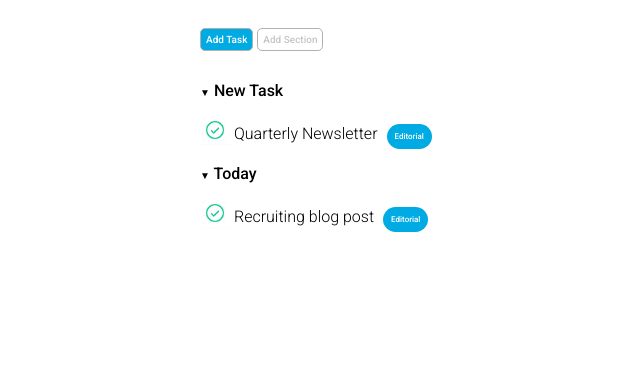
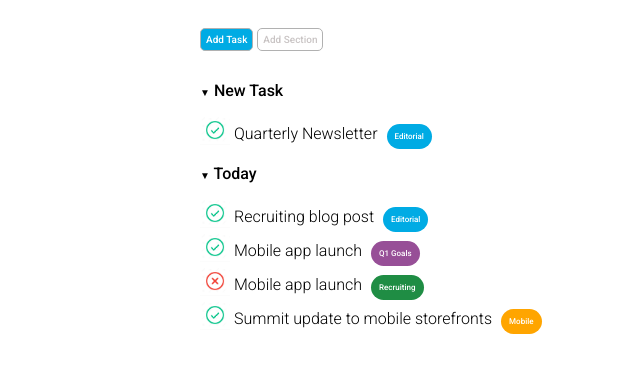
Before and after one commit to teoibnz/html-css-toboolist, a plain HTML site: page index.html in a window 1280 px wide. Shown: the part 86-458 px from the top of the page, without its empty margins (0-640 px from the left). Drawn offline with Linux system fonts and the light colour scheme.

Commit message:
Fine lista Today

```diff
--- a/css/style.css
+++ b/css/style.css
@@ -49,6 +49,14 @@ main{
     display: inline-block;
 }
 
+.spunta-rossa{
+    background-image: url(../img/spunta\ croce\ rossa.jpg);
+    height: 30px;
+    width: 30px;
+    background-size: cover;
+    display: inline-block;
+}
+
 .testo-task{
     display: inline-block;
     vertical-align: super;
@@ -88,15 +96,15 @@ main{
 }
 
 #cat-viola{
-
+    background-color: rgb(151, 79, 151);
 }
 
 #cat-orange{
-
+    background-color: orange;
 }
 
 #cat-green{
-
+    background-color: rgb(31, 141, 68);
 }
 
 #cat-lightgreen{
--- a/index.html
+++ b/index.html
@@ -29,6 +29,7 @@
 
         <section class="lista-main">
             <div class="container">
+                <section>
                     <div class="new-task">
                         <span id="arrow">&#9660;</span> New Task
                     </div>
@@ -43,13 +44,15 @@
                     <div id="cat-blu" class="categoria">
                         Editorial
                     </div>
+                </section>
             </div>
 
             <div class="container">
+
                 <div class="new-task">
                     <span id="arrow">&#9660;</span> Today
                 </div>
-
+                <section>
                     <div class="spunta-verde">
 
                     </div>
@@ -61,6 +64,49 @@
                         Editorial
                     </div>
 
+                </section>
+
+                <section>
+                    <div class="spunta-verde">
+
+                    </div>
+                    <div class="testo-task">
+                        Mobile app launch
+                    </div>
+
+                    <div id="cat-viola" class="categoria">
+                        Q1 Goals
+                    </div>
+
+                </section>
+
+                <section>
+                    <div class="spunta-rossa">
+
+                    </div>
+                    <div class="testo-task">
+                        Mobile app launch
+                    </div>
+
+                    <div id="cat-green" class="categoria">
+                        Recruiting
+                    </div>
+                </section>
+
+                <section>
+                    <div class="spunta-verde">
+
+                    </div>
+                    <div class="testo-task">
+                        Summit update to mobile storefronts
+                    </div>
+
+                    <div id="cat-orange" class="categoria">
+                        Mobile
+                    </div>
+
+
+
 
 
             </div>
```
Lines whose indentation alone changed are shown as unchanged.
